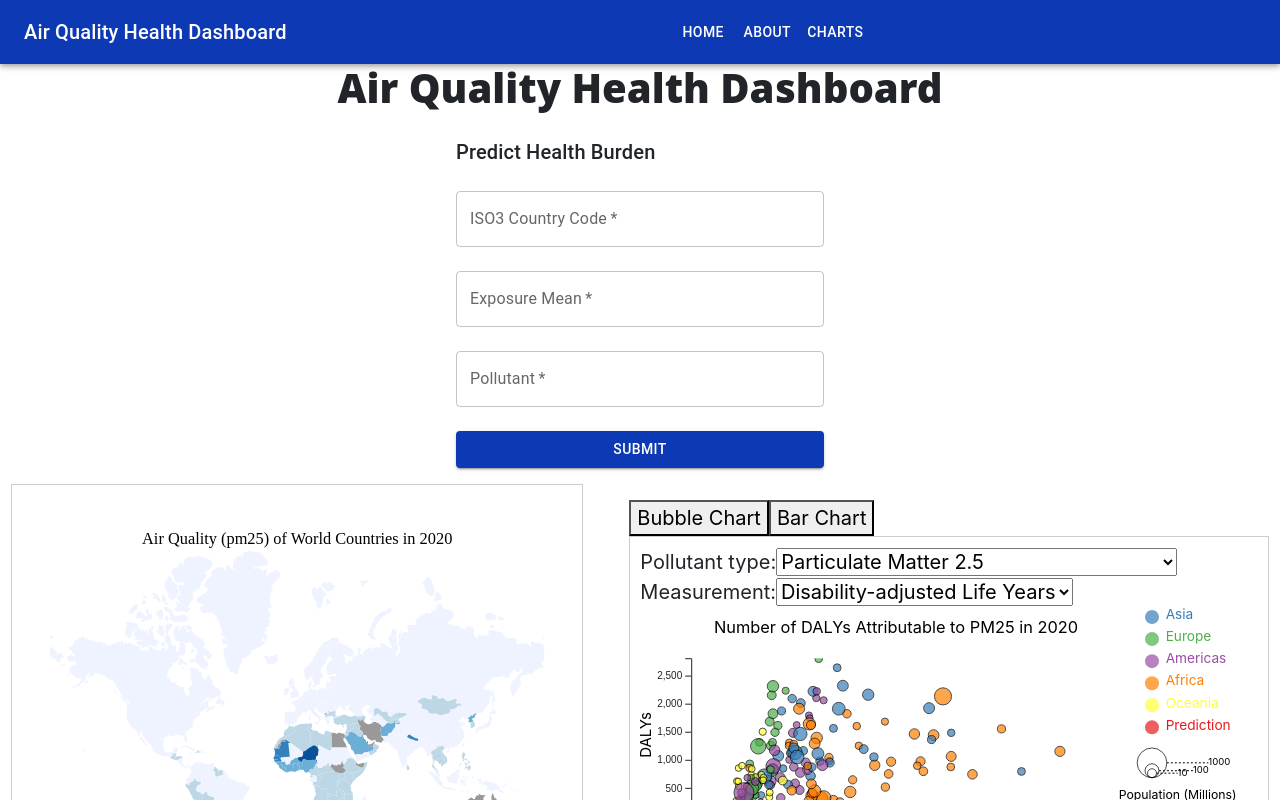
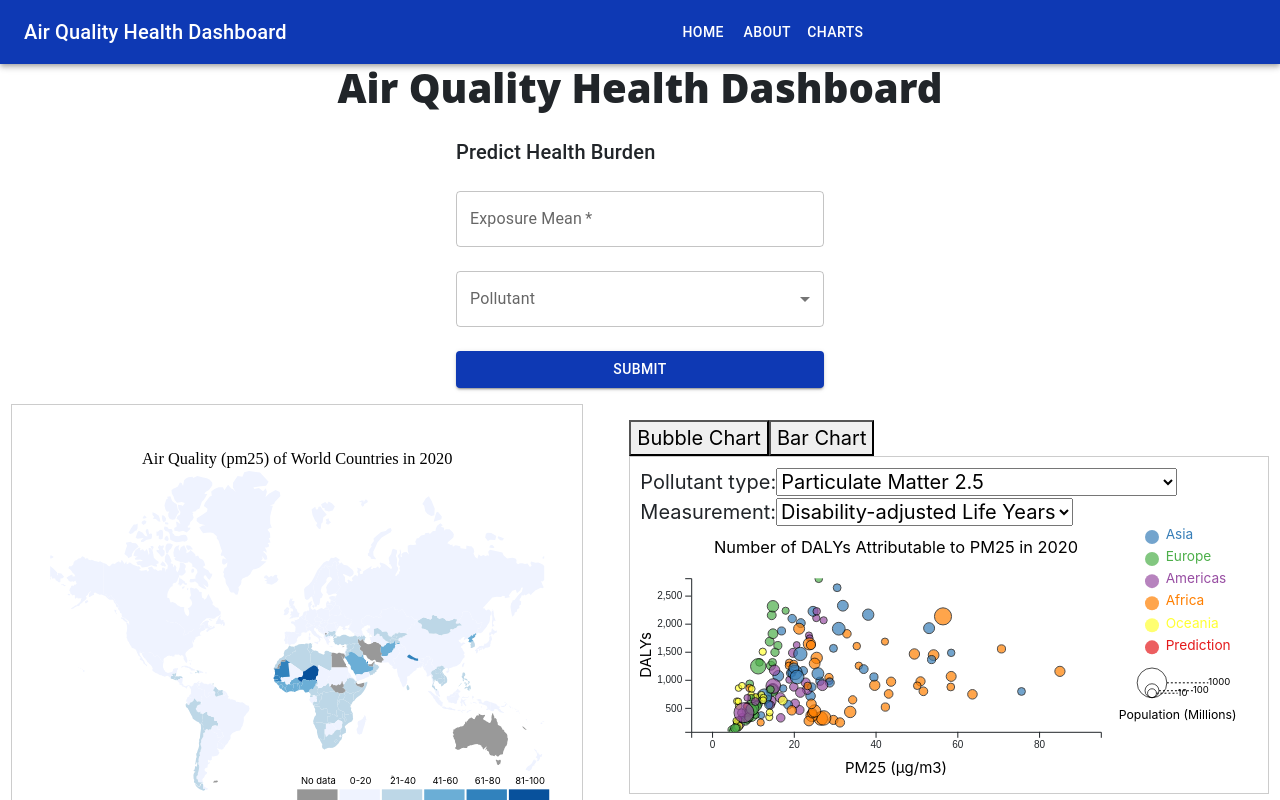
Before and after one commit to Phonginhere/cos30049, a React (Create React App) app in the folder frontend/: page / in a window 1280 px wide. Shown: the top 800 px of the page. Built offline with nearby package versions, Linux system fonts and the light colour scheme.

Commit message:
Choropleth click for predict

```diff
--- a/frontend/src/components/PredictionForm.js
+++ b/frontend/src/components/PredictionForm.js
@@ -1,127 +1,5 @@
-// import React, { useState } from 'react';
-// import { TextField, Button, Box, Typography } from '@mui/material';
-// import axios from 'axios';
-
-// const PredictionForm = () => {
-//   const [formData, setFormData] = useState({
-//     iso3: '',
-//     exposureMean: '',
-//     pollutant: '',
-//   });
-//   const [prediction, setPrediction] = useState(null);
-//   const [error, setError] = useState(null);
-
-//   const handleChange = (e) => {
-//     const { name, value } = e.target;
-//     setFormData({
-//       ...formData,
-//       [name]: value,
-//     });
-//   };
-
-//   const handleSubmit = async (e) => {
-//     e.preventDefault();
-//     setError(null);
-
-//     const payload = {
-//       iso3: formData.iso3.trim(),
-//       exposure_mean: parseFloat(formData.exposureMean),
-//       pollutant: formData.pollutant.trim(),
-//     };
-
-//     try {
-//       const response = await axios.post('http://localhost:8000/predict', payload);
-//       setPrediction(response.data.predicted_burden_mean);
-//     } catch (error) {
-//      if (error.response && error.response.data && error.response.data.detail) {
-//             // If backend error message is provided, show it
-//             setError(error.response.data.detail);
-//         } else if (error.message) {
-//             // General error message
-//             setError(error.message);
-//         } else {
-//             setError("An unknown error occurred.");
-//         }
-//       // setError("An error occurred while making the prediction. Please try again.");
-//     }
-//   };
-
-//   return (
-//     <Box component="form" onSubmit={handleSubmit} sx={{ maxWidth: 400, margin: '0 auto', padding: 2 }}>
-//       <Typography variant="h6" gutterBottom>
-//         Predict Health Burden
-//       </Typography>
-//       <TextField
-//         label="ISO3 Country Code"
-//         name="iso3"
-//         value={formData.iso3}
-//         onChange={handleChange}
-//         fullWidth
-//         margin="normal"
-//         required
-//       />
-//       <TextField
-//         label="Exposure Mean"
-//         name="exposureMean"
-//         value={formData.exposureMean}
-//         onChange={handleChange}
-//         type="number"
-//         fullWidth
-//         margin="normal"
-//         required
-//       />
-//       <TextField
-//         label="Pollutant"
-//         name="pollutant"
-//         value={formData.pollutant}
-//         onChange={handleChange}
-//         fullWidth
-//         margin="normal"
-//         required
-//       />
-//       <Button type="submit" variant="contained" color="primary" fullWidth sx={{ mt: 2 }}>
-//         Submit
-//       </Button>
-
-//       {prediction && (
-//         <Typography variant="body1" sx={{ mt: 3 }}>
-//           Predicted Health Burden: {prediction}
-//         </Typography>
-//       )}
-
-//       {error && (
-//         <Typography variant="body2" color="error" sx={{ mt: 2 }}>
-//           {error}
-//         </Typography>
-//       )}
-//     </Box>
-//   );
-// };
-
-// export default PredictionForm;
-
-
-
-
-
-
-
-
-
-
-
-
-
-
-
-
-
-
-
-
-
-import React, { useState } from 'react';
-import { TextField, Button, Box, Typography } from '@mui/material';
+import React, { useState, useEffect } from 'react';
+import { TextField, Button, Box, Typography, MenuItem, Select, FormControl, InputLabel } from '@mui/material';
 import axios from 'axios';
 
 const PredictionForm = ({ setPredictionData }) => {
@@ -132,6 +10,33 @@ const PredictionForm = ({ setPredictionData }) => {
   });
   const [prediction, setPrediction] = useState(null);
   const [error, setError] = useState(null);
+  const [pollutants, setPollutants] = useState([]);
+
+  // Fetch pollutant options (or define them statically)
+  useEffect(() => {
+    setPollutants([
+      { key: 'pm25', display: 'Particulate Matter 2.5' },
+      { key: 'no2', display: 'Nitrogen Dioxide' },
+      { key: 'hap', display: 'Hazardous Air Pollutants' },
+      // Add more pollutants as needed
+    ]);
+
+    // Set up the countryClick event listener to update the iso3 field
+    const handleCountryClick = (event) => {
+      const { code } = event.detail; // Extract the country code from the event
+      setFormData((prevFormData) => ({
+        ...prevFormData,
+        iso3: code, // Update the ISO3 field with the clicked country code
+      }));
+    };
+
+    document.addEventListener('countryClick', handleCountryClick);
+
+    // Cleanup event listener on component unmount
+    return () => {
+      document.removeEventListener('countryClick', handleCountryClick);
+    };
+  }, []);
 
   const handleChange = (e) => {
     const { name, value } = e.target;
@@ -158,10 +63,10 @@ const PredictionForm = ({ setPredictionData }) => {
         iso3: formData.iso3,
         input_exposure_mean: formData.exposureMean,
         input_pollutant: formData.pollutant,
-        predicted_burden_mean: response.data.predicted_burden_mean
-      }); // Update parent state with prediction data
+        predicted_burden_mean: response.data.predicted_burden_mean,
+      });
     } catch (error) {
-      setError(error.response?.data?.detail || "An error occurred while making the prediction. Please try again.");
+      setError(error.response?.data?.detail || "Please choose the country on Choropleth map");
     }
   };
 
@@ -170,15 +75,8 @@ const PredictionForm = ({ setPredictionData }) => {
       <Typography variant="h6" gutterBottom>
         Predict Health Burden
       </Typography>
-      <TextField
-        label="ISO3 Country Code"
-        name="iso3"
-        value={formData.iso3}
-        onChange={handleChange}
-        fullWidth
-        margin="normal"
-        required
-      />
+
+      {/* Exposure Mean Input */}
       <TextField
         label="Exposure Mean"
         name="exposureMean"
@@ -189,22 +87,32 @@ const PredictionForm = ({ setPredictionData }) => {
         margin="normal"
         required
       />
-      <TextField
-        label="Pollutant"
-        name="pollutant"
-        value={formData.pollutant}
-        onChange={handleChange}
-        fullWidth
-        margin="normal"
-        required
-      />
+
+      {/* Pollutant Dropdown */}
+      <FormControl fullWidth margin="normal">
+        <InputLabel>Pollutant</InputLabel>
+        <Select
+          label="Pollutant"
+          name="pollutant"
+          value={formData.pollutant}
+          onChange={handleChange}
+          required
+        >
+          {pollutants.map((pollutant) => (
+            <MenuItem key={pollutant.key} value={pollutant.key}>
+              {pollutant.display}
+            </MenuItem>
+          ))}
+        </Select>
+      </FormControl>
+
       <Button type="submit" variant="contained" color="primary" fullWidth sx={{ mt: 2 }}>
         Submit
       </Button>
 
-      {prediction  && (
+      {prediction && (
         <Typography variant="body1" sx={{ mt: 3 }}>
-          Predicted Health Burden: {prediction }
+          Predicted Health Burden for {formData.iso3}: {prediction}
         </Typography>
       )}
 
--- a/frontend/src/components/charts/bubble_chart/BubblePlot.js
+++ b/frontend/src/components/charts/bubble_chart/BubblePlot.js
@@ -36,13 +36,14 @@ const BubblePlot = ({ predictionData }) => {
         border: 1,
         fontSize: window.innerWidth*0.4/600 //rem
     };
-
+    console.log(predictionData);
     // Color scale for continents
     var continentColor = d3.scaleOrdinal()
     .domain(['Prediction',"Asia", "Europe", "Americas", "Africa", "Oceania", ])
     .range(d3.schemeSet1);
 
     useEffect(() => {
+
         console.log('abc');
         // Create the plot HTML objects and axis options on component mount
         createPlotSection();
@@ -152,7 +153,7 @@ const BubblePlot = ({ predictionData }) => {
                         pollutant: predictionData.input_pollutant,
                         unit: "µg/m3",
                         causeName: "All causes",
-                        population: 1,
+                        population: 10,
                         continent: 'Prediction'
                     }
                 }
--- a/frontend/src/components/charts/charts.js
+++ b/frontend/src/components/charts/charts.js
@@ -21,7 +21,7 @@ const DrawAllCharts = () => {
     const handleBubblePlotClick = () => {
         setSelectedChart('bubble');
     };
-
+        <PredictionForm setPredictionData={setPredictionData}/>
     const handleBarChartClick = () => {
         setSelectedChart('bar');
     };
--- a/frontend/src/components/charts/choropleth/Choropleth.js
+++ b/frontend/src/components/charts/choropleth/Choropleth.js
@@ -177,8 +177,8 @@ const Choropleth = () => {
                             var tooltipContent = `
                             <div><strong>Country:</strong> ${d.properties.name}</div>\n
                             <div><strong>PM25:</strong> ${d.properties.value} µg/m3</div><br>
-                            Click to see PM25 details for ${d.properties.name}.<br>
-                            (Prediction and Bar Chart)`;
+                            <div style="font-size:80%"><strong>Click to see more details for ${d.properties.name} in Bar Chart.</strong></div>
+                            <div style="font-size:60%"><strong>Click to set country to Predict</strong></div>`;
                             d3.selectAll(".Country")
                                 .transition()
                                 .duration(200)
```
